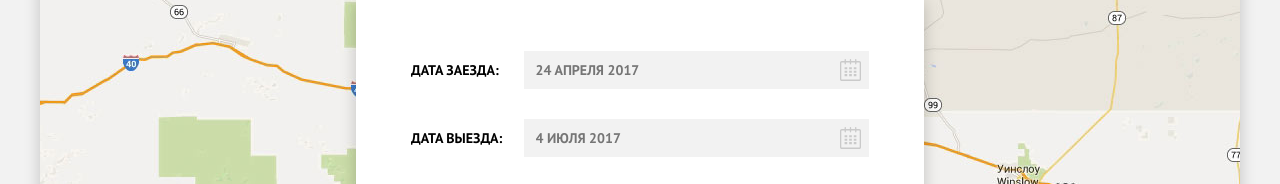
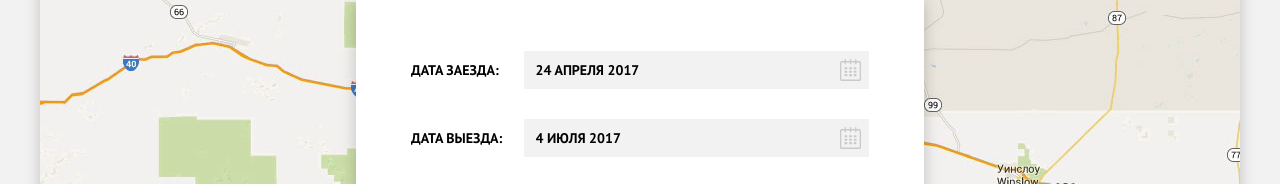
Before and after one commit to Lobochkin/248841-sedona, a website: page index.html in a window 1280 px wide. Shown: the part 2173-2357 px from the top of the page. Drawn offline with Linux system fonts and the light colour scheme.

Commit message:
Оживить интерактивные элементы в личном проекте2

```diff
--- a/index.html
+++ b/index.html
@@ -101,13 +101,13 @@
         <form class="search-form" action="https://echo.htmlacademy.ru/" method="post">
           <p class="search-form-row">
             <label for="datein">Дата заезда:</label>
-            <input class="search-form-input input-date" id="datein" type="text" name="datein" placeholder="24 АПРЕЛЯ 2017"><button class="search-btn-calendar"><span class="visually-hidden">Календарь</span>
+            <input class="search-form-input input-date" id="datein" type="text" name="datein" value="24 АПРЕЛЯ 2017"><button class="search-btn-calendar"><span class="visually-hidden">Календарь</span>
             <svg xmlns="http://www.w3.org/2000/svg" width="21" height="22" viewBox="0 0 21 22"><path d="M19.251 2.025h-2.845V.648c0-.381-.294-.689-.656-.689-.363 0-.656.308-.656.689v1.377h-3.938V.648c0-.381-.294-.689-.655-.689-.363 0-.657.308-.657.689v1.377H5.906V.648c0-.381-.294-.689-.656-.689-.363 0-.657.308-.657.689v1.377H1.75C.784 2.025 0 2.847 0 3.862v16.302C0 21.179.784 22 1.75 22h17.501c.966 0 1.749-.821 1.749-1.836V3.862c0-1.015-.783-1.837-1.749-1.837zm.437 18.139a.448.448 0 0 1-.437.459H1.75a.45.45 0 0 1-.438-.459V3.862a.45.45 0 0 1 .438-.459h2.844v1.378c0 .381.294.689.657.689.362 0 .656-.308.656-.689V3.403h3.938v1.378c0 .381.294.689.657.689.361 0 .655-.308.655-.689V3.403h3.938v1.378c0 .381.293.689.656.689.362 0 .656-.308.656-.689V3.403h2.845c.241 0 .437.206.437.459v16.302z"/><path d="M4.594 8.225h2.625v2.066H4.594zM4.594 11.668h2.625v2.067H4.594zM4.594 15.112h2.625v2.066H4.594zM9.188 15.112h2.625v2.066H9.188zM9.188 11.668h2.625v2.067H9.188zM9.188 8.225h2.625v2.066H9.188zM13.781 15.112h2.625v2.066h-2.625zM13.781 11.668h2.625v2.067h-2.625zM13.781 8.225h2.625v2.066h-2.625z"/></svg>
           </button>
           </p>
           <p class="search-form-row">
             <label for="dateout">Дата выезда:</label>
-            <input class="search-form-input input-date" id="dateout" type="text" name="dateout" placeholder="4 ИЮЛЯ 2017 "><button class="search-btn-calendar"><span class="visually-hidden">Календарь</span>
+            <input class="search-form-input input-date" id="dateout" type="text" name="dateout" value="4 ИЮЛЯ 2017 "><button class="search-btn-calendar"><span class="visually-hidden">Календарь</span>
             <svg xmlns="http://www.w3.org/2000/svg" width="21" height="22" viewBox="0 0 21 22"><path d="M19.251 2.025h-2.845V.648c0-.381-.294-.689-.656-.689-.363 0-.656.308-.656.689v1.377h-3.938V.648c0-.381-.294-.689-.655-.689-.363 0-.657.308-.657.689v1.377H5.906V.648c0-.381-.294-.689-.656-.689-.363 0-.657.308-.657.689v1.377H1.75C.784 2.025 0 2.847 0 3.862v16.302C0 21.179.784 22 1.75 22h17.501c.966 0 1.749-.821 1.749-1.836V3.862c0-1.015-.783-1.837-1.749-1.837zm.437 18.139a.448.448 0 0 1-.437.459H1.75a.45.45 0 0 1-.438-.459V3.862a.45.45 0 0 1 .438-.459h2.844v1.378c0 .381.294.689.657.689.362 0 .656-.308.656-.689V3.403h3.938v1.378c0 .381.294.689.657.689.361 0 .655-.308.655-.689V3.403h3.938v1.378c0 .381.293.689.656.689.362 0 .656-.308.656-.689V3.403h2.845c.241 0 .437.206.437.459v16.302z"/><path d="M4.594 8.225h2.625v2.066H4.594zM4.594 11.668h2.625v2.067H4.594zM4.594 15.112h2.625v2.066H4.594zM9.188 15.112h2.625v2.066H9.188zM9.188 11.668h2.625v2.067H9.188zM9.188 8.225h2.625v2.066H9.188zM13.781 15.112h2.625v2.066h-2.625zM13.781 11.668h2.625v2.067h-2.625zM13.781 8.225h2.625v2.066h-2.625z"/></svg>
           </button>
           </p>
```
